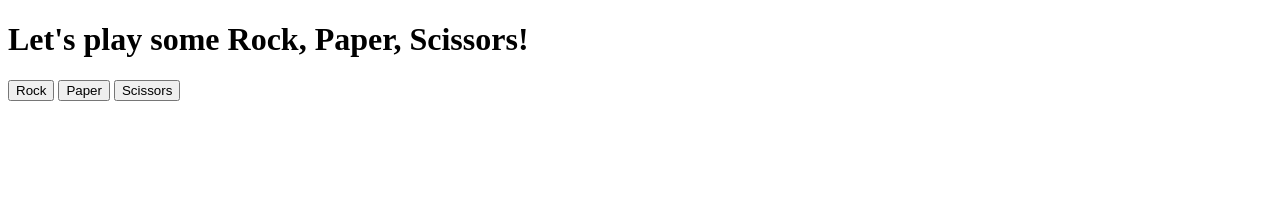
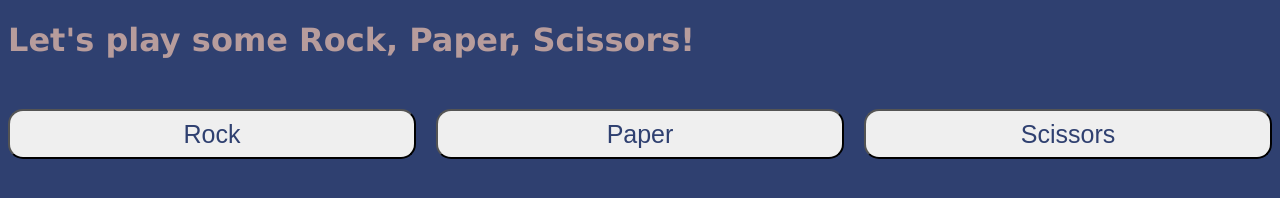
Before and after one commit to TRed91/rock_paper_scissors, a plain HTML site: page index.html in a window 1280 px wide. Drawn offline with Linux system fonts and the light colour scheme.

Commit message:
add style
added style via stylesheet and by editing
div attributes in the script

```diff
--- a/index.html
+++ b/index.html
@@ -3,7 +3,7 @@
 <head>
     <meta charset="utf-8">
     <title>rock paper scissors</title>
-
+    <link rel="stylesheet" href="style.css">
 </head>
 
 <body>
--- a/script.js
+++ b/script.js
@@ -77,12 +77,14 @@ function playRound(event) {
       announceWinner.textContent = '';
     } else {
       if (playerScore >= 5) {
+        announceWinner.setAttribute('style', 'color: greenyellow')
         announceWinner.textContent = 'Player wins the game!';
         playerScore = 0;
         computerScore = 0;
       }
 
       if (computerScore >= 5) {
+        announceWinner.setAttribute('style', 'color: red')
         announceWinner.textContent = 'Computer wins the game!';
         playerScore = 0;
         computerScore = 0;
--- /dev/null
+++ b/style.css
@@ -0,0 +1,27 @@
+body {
+    background-color: #2f4070;
+    font-family: 'Lucida Sans', 'Lucida Sans Regular', 'Lucida Grande', 'Lucida Sans Unicode', Geneva, Verdana, sans-serif;
+    color: rgb(183, 156, 156);
+}
+
+
+#btnContainer {
+    display: flex;
+    gap: 20px;
+    justify-content: center;
+}
+
+button {
+   width: 500px;
+   height: 50px;
+   font-size: 25px;
+
+   color: #2f4070;
+   border-radius: 15px;
+}
+
+body > div {
+    margin-top: 50px;
+    font-size: 25px;
+    text-align: center;
+}
```
